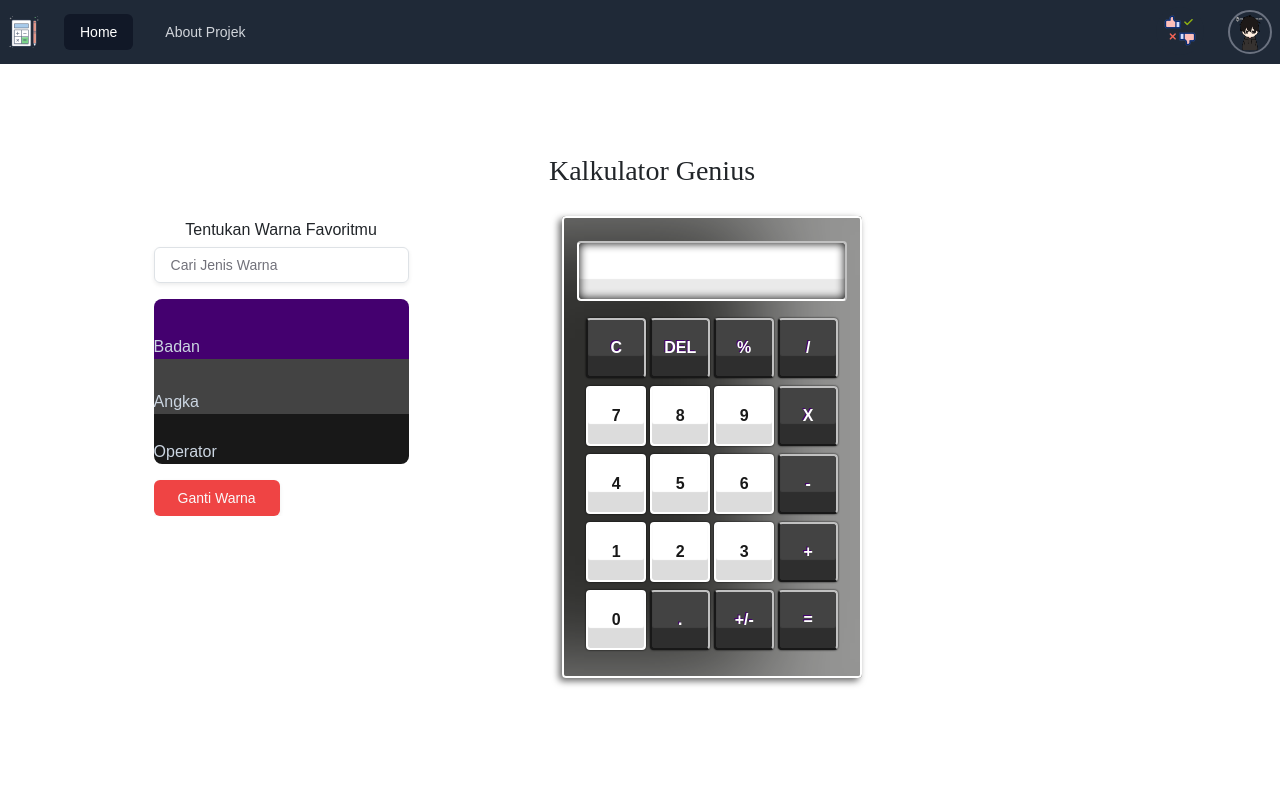
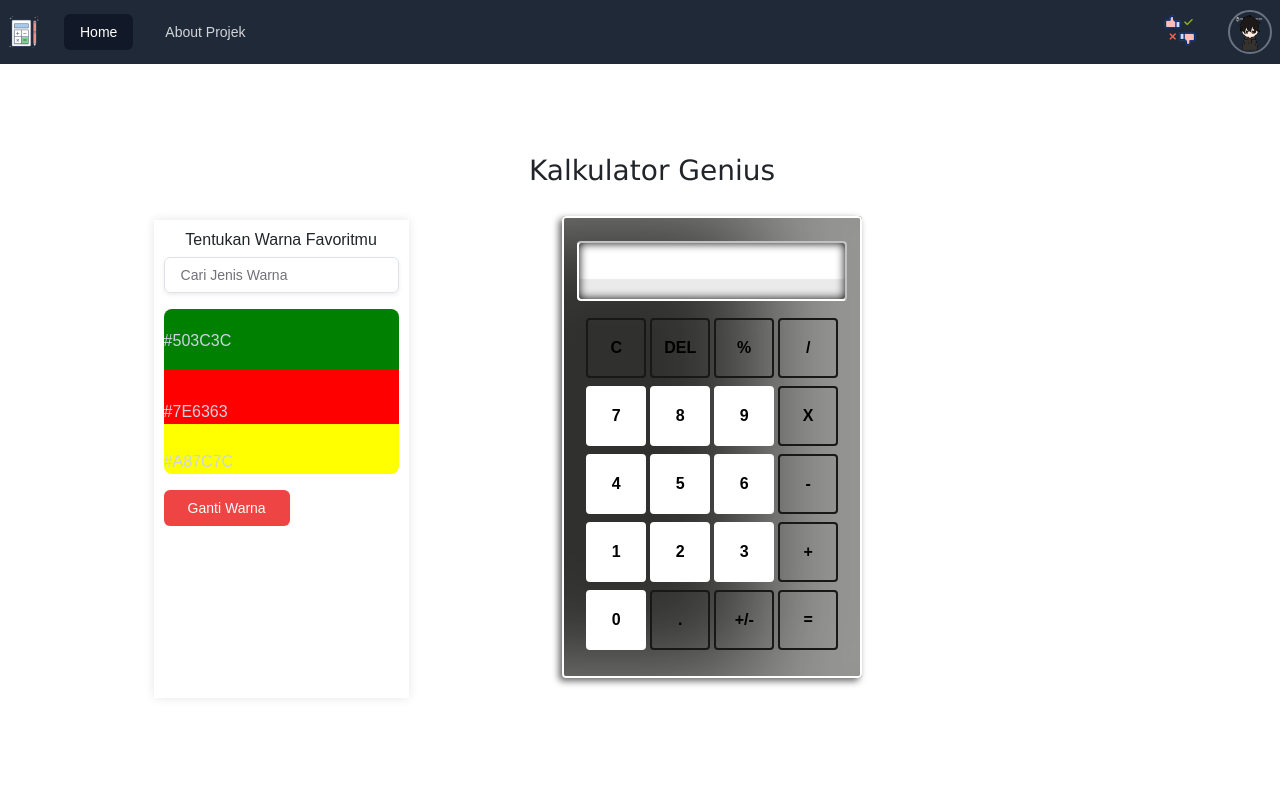
Before and after one commit to Silaenn/calculator, a React (Vite) app in the folder client/: page / in a window 1280 px wide. Shown: the top 800 px of the page. Built offline with nearby package versions, Linux system fonts and the light colour scheme.

Commit message:
new warna

```diff
--- a/client/src/pages/HomePage.tsx
+++ b/client/src/pages/HomePage.tsx
@@ -1,4 +1,4 @@
-import React, { useState } from "react";
+import React, { useEffect, useState } from "react";
 import arrow from "../assets/images/arrow.gif";
 import { Input } from "@/components/ui/input";
 import { Button } from "@/components/ui/button";
@@ -10,6 +10,25 @@ const btnValues = [
   [1, 2, 3, "+"],
   [0, ".", "+/-", "="],
 ];
+
+const warna = [{ badan: "green", angka: "red", operator: "yellow" }];
+
+const HomePage = () => {
+  const [displayValue, setDisplayValue] = useState("");
+  const [calculatorColor, setCalculatorColor] = useState(null);
+  const [nextColor, setNextColor] = useState(warna[0]);
+  const [isColorApplied, setIsColorApplied] = useState(false);
+
+  const gantiWarna = () => {
+    const randomIndex = Math.floor(Math.random() * warna.length);
+    setNextColor(warna[randomIndex]);
+    console.log(warna[randomIndex]);
+  };
+
+  const applyNewColor = () => {
+    setCalculatorColor(nextColor);
+    setIsColorApplied(true); // Setel menjadi true setelah warna baru diterapkan
+  };
 
   const getButtonClassName = (btn) => {
     // Add conditions based on button values to determine the class name
@@ -24,14 +43,11 @@ const getButtonClassName = (btn) => {
       case ".":
       case "+/-":
       case "=":
-      return "button mathButtons";
+        return `button mathButtons`;
       default:
         return "button digits";
     }
   };
-
-const HomePage = () => {
-  const [displayValue, setDisplayValue] = useState("");
 
   const handleButtonClick = (btn) => {
     // Handle different button clicks here
@@ -79,7 +95,7 @@ const HomePage = () => {
           <h3
             className="ml-6"
             style={{
-              fontFamily: "Relaway",
+              fontFamily: "Geneva",
             }}
           >
             Kalkulator Genius
@@ -91,18 +107,52 @@ const HomePage = () => {
             <Input placeholder="Cari Jenis Warna" className="mb-3" />
             <div className="max-h-80 overflow-y-auto text-slate-300 ">
               <div className="mt-0 rounded-md ">
-                <div className="badan">Badan</div>
-                <div className="angka">Angka</div>
-                <div className="operator">Operator</div>
+                {warna.map((calculatorColor) => (
+                  <>
+                    <div
+                      className={`badan ${calculatorColor}`}
+                      style={{
+                        backgroundColor: `${calculatorColor.badan}`,
+                      }}
+                    >
+                      <p className="flex mt-auto items-end">#503C3C</p>
+                    </div>
+                    <div
+                      className={`angka ${calculatorColor}`}
+                      style={{
+                        backgroundColor: `${calculatorColor.angka}`,
+                      }}
+                    >
+                      #7E6363
+                    </div>
+                    <div
+                      className={`operator ${calculatorColor}`}
+                      style={{
+                        backgroundColor: `${calculatorColor.operator}`,
+                      }}
+                    >
+                      #A87C7C
+                    </div>
+                  </>
+                ))}
               </div>
 
-              <Button variant="destructive" className="mt-3">
+              <Button
+                variant="destructive"
+                className="mt-3"
+                onClick={applyNewColor}
+              >
                 Ganti Warna
               </Button>
             </div>
           </div>
 
-          <fieldset id="container">
+          <fieldset
+            id="container"
+            style={{
+              backgroundColor: isColorApplied ? calculatorColor.badan : "",
+            }}
+          >
             <form name="calculator">
               <input
                 id="display"
@@ -114,6 +164,24 @@ const HomePage = () => {
                 {btnValues.flat().map((btn, i) => (
                   <button
                     className={getButtonClassName(btn)}
+                    style={{
+                      backgroundColor:
+                        isColorApplied &&
+                        (btn >= "0" && btn <= "9"
+                          ? calculatorColor && calculatorColor.angka
+                          : btn === "%" ||
+                            btn === "/" ||
+                            btn === "X" ||
+                            btn === "-" ||
+                            btn === "+" ||
+                            btn === "." ||
+                            btn === "+/-" ||
+                            btn === "=" ||
+                            btn === "C" ||
+                            btn === "DEL"
+                          ? calculatorColor && calculatorColor.operator
+                          : ""),
+                    }}
                     type="button"
                     onClick={() => handleButtonClick(btn)}
                     value={btn}
```
Also changed, not shown: client/src/dist/css/main.css. Lines whose indentation alone changed are shown as unchanged.
